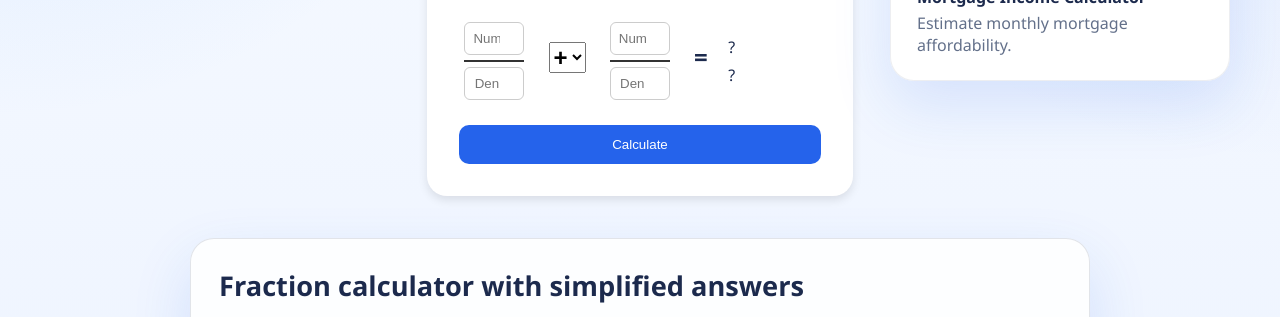
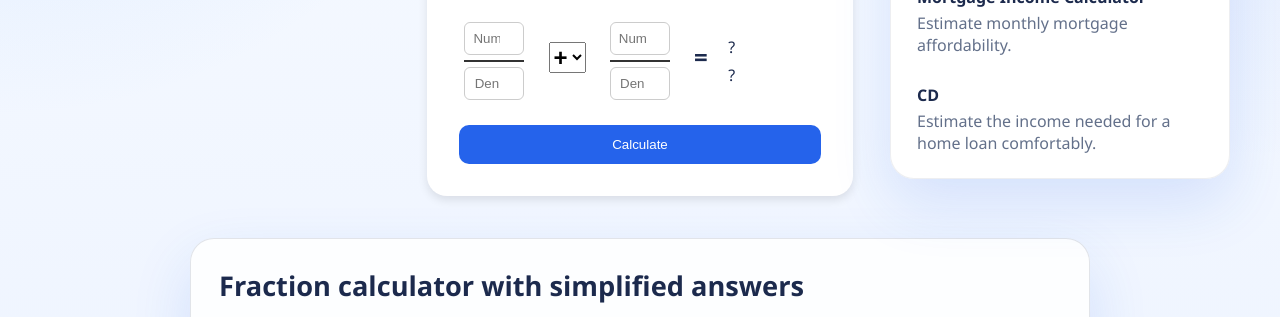
Before and after one commit to kk5736313-dot/Critical-Calculator, a plain HTML site: page fraction-calculator.html in a window 1280 px wide. Both pictures are taken after a click on the button "Tools". Shown: the part 419-736 px from the top of the page. Drawn offline with Linux system fonts and the light colour scheme.

Commit message:
Add link to CD rates calculator in menu

```diff
--- a/fraction-calculator.html
+++ b/fraction-calculator.html
@@ -74,6 +74,8 @@
                         <a class="menu-link" href="fraction-calculator.html"><strong>Fraction Calculator</strong><span>Solve fraction equations fast.</span></a>
                         <a class="menu-link" href="state-living-cost-calculator.html"><strong>State Living Cost Calculator</strong><span>Compare monthly state living costs.</span></a>
                         <a class="menu-link" href="mortgage-income-calculator.html"><strong>Mortgage Income Calculator</strong><span>Estimate monthly mortgage affordability.</span></a>
+                        <a class="menu-link" href="calculator-for-cd-rates.html"><strong>CD</strong><span>Estimate the income needed for a home loan comfortably.</span> </a>
+
                     </div>
                 </div>
             </div>
```
